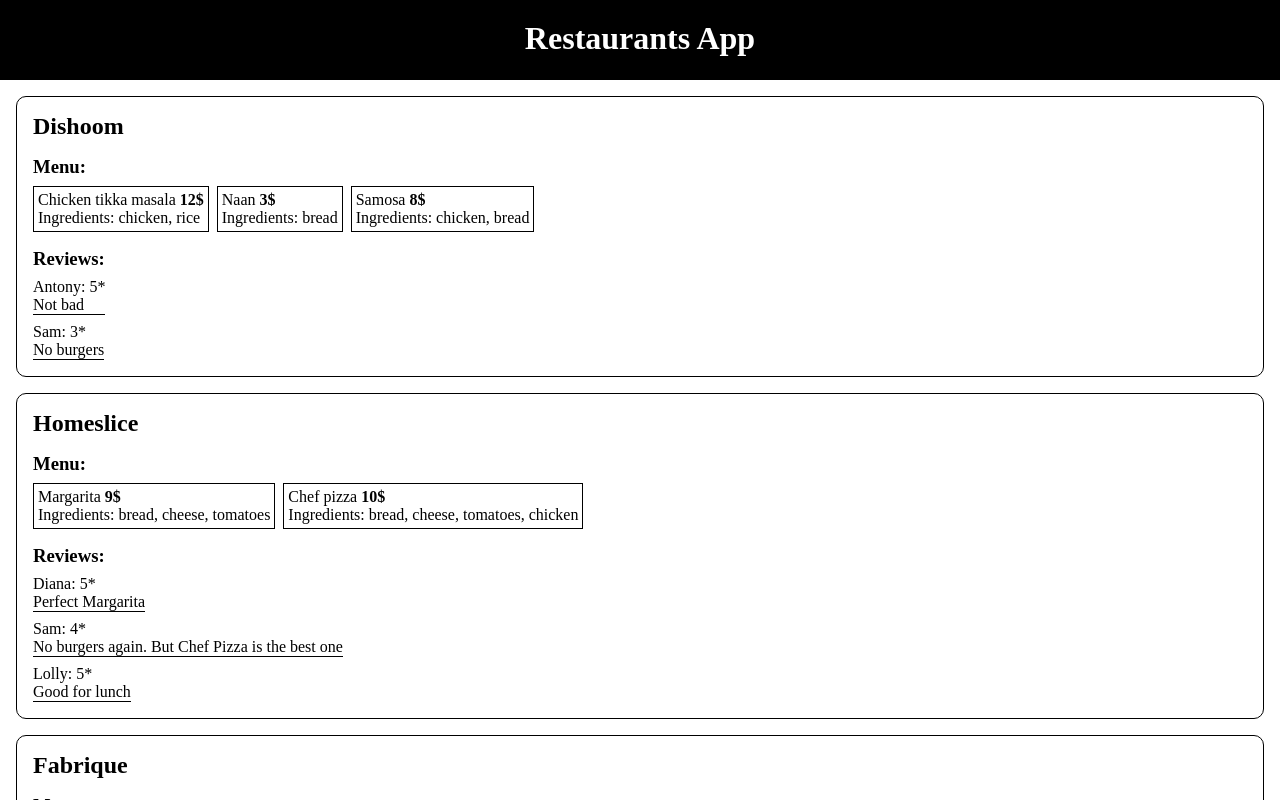
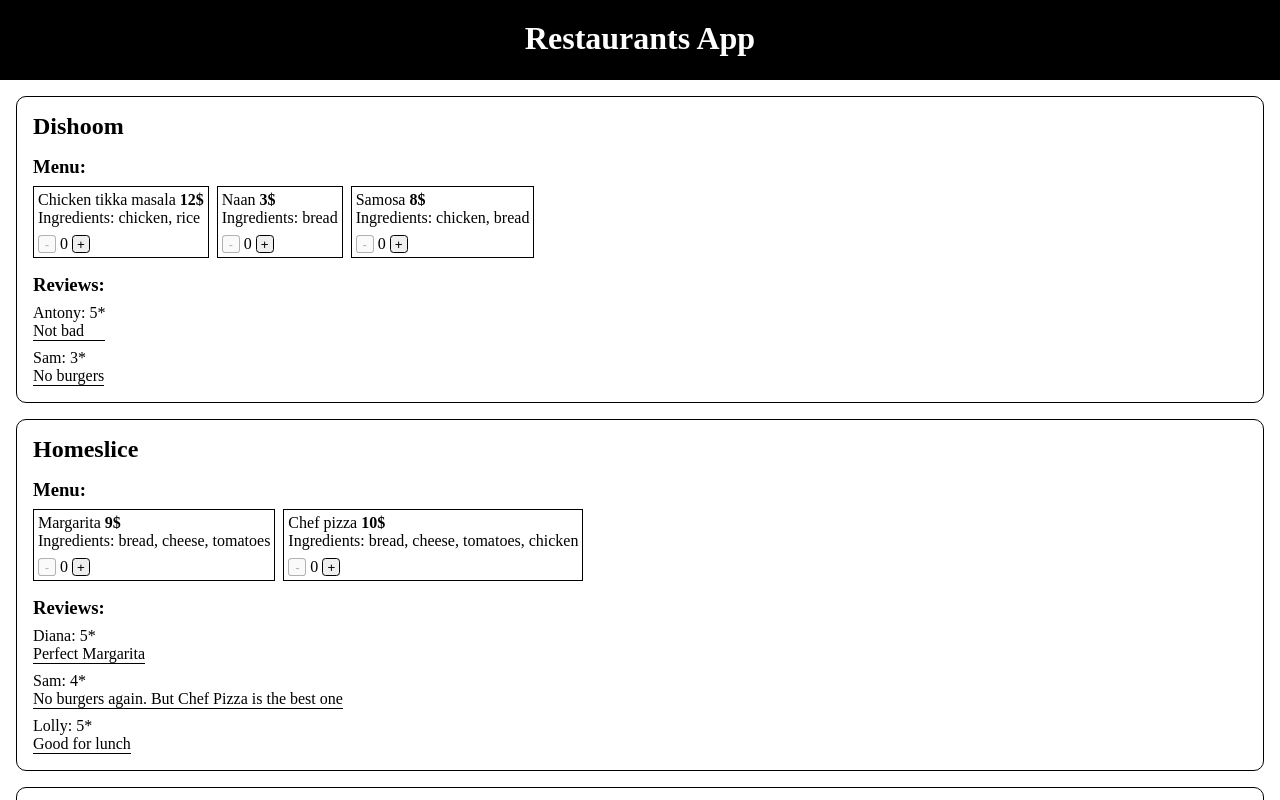
Before and after one commit to Vladuxexel/learn-react, a React (Vite) app: page / in a window 1280 px wide. Shown: the top 800 px of the page. Built offline with nearby package versions, Linux system fonts and the light colour scheme.

Commit message:
Добавлен компонент счетчика

```diff
--- /dev/null
+++ b/src/components/button/component.tsx
@@ -0,0 +1,18 @@
+import { MouseEventHandler, ReactNode } from 'react';
+import styles from './styles.module.scss';
+
+export const Button = ({
+    children,
+    onClick,
+    disabled
+}: {
+    children: ReactNode;
+    onClick: MouseEventHandler<HTMLButtonElement>;
+    disabled?: boolean;
+}) => {
+    return (
+        <button disabled={disabled} className={styles.button} onClick={onClick}>
+            {children}
+        </button>
+    );
+};
--- /dev/null
+++ b/src/components/button/styles.module.scss
@@ -0,0 +1,11 @@
+.button {
+    width: 1rem;
+    height: 1rem;
+    padding: 0.5rem;
+    border: 1px solid;
+    border-radius: 20%;
+    display: flex;
+    justify-content: center;
+    align-items: center;
+    cursor: pointer;
+}
--- /dev/null
+++ b/src/components/counter/component.tsx
@@ -0,0 +1,41 @@
+import { useState } from 'react';
+import { Button } from '../button/component';
+import styles from './styles.module.scss';
+
+export const Counter = ({ minValue, maxValue }: { minValue?: number; maxValue?: number }) => {
+    const [value, setValue] = useState(0);
+
+    return (
+        <div className={styles.counter}>
+            <Button
+                disabled={minValue !== undefined && value <= minValue}
+                onClick={() => {
+                    if (minValue === undefined) {
+                        setValue(value - 1);
+                        return;
+                    }
+
+                    if (value > minValue) {
+                        setValue(value - 1);
+                    }
+                }}>
+                -
+            </Button>
+            {value}
+            <Button
+                disabled={maxValue !== undefined && value >= maxValue}
+                onClick={() => {
+                    if (maxValue === undefined) {
+                        setValue(value + 1);
+                        return;
+                    }
+
+                    if (value < maxValue) {
+                        setValue(value + 1);
+                    }
+                }}>
+                +
+            </Button>
+        </div>
+    );
+};
--- /dev/null
+++ b/src/components/counter/styles.module.scss
@@ -0,0 +1,4 @@
+.counter {
+    display: flex;
+    gap: 0.25rem;
+}
--- a/src/components/dish/component.tsx
+++ b/src/components/dish/component.tsx
@@ -1,5 +1,6 @@
 import { Dish as TDish } from '@models';
 import styles from './styles.module.scss';
+import { Counter } from '../counter/component';
 
 export const Dish = ({ dish }: { dish: TDish }) => {
     return (
@@ -8,6 +9,7 @@ export const Dish = ({ dish }: { dish: TDish }) => {
                 {dish.name} <b>{dish.price}$</b>
             </span>
             <span>Ingredients: {dish.ingredients.join(', ')}</span>
+            <Counter minValue={0} maxValue={5} />
         </div>
     );
 };
--- a/src/components/dish/styles.module.scss
+++ b/src/components/dish/styles.module.scss
@@ -4,4 +4,8 @@
     flex-direction: column;
     width: fit-content;
     padding: 0.25rem;
+
+    >:last-child {
+        margin-top: 0.5rem;
+    }
 }
```
